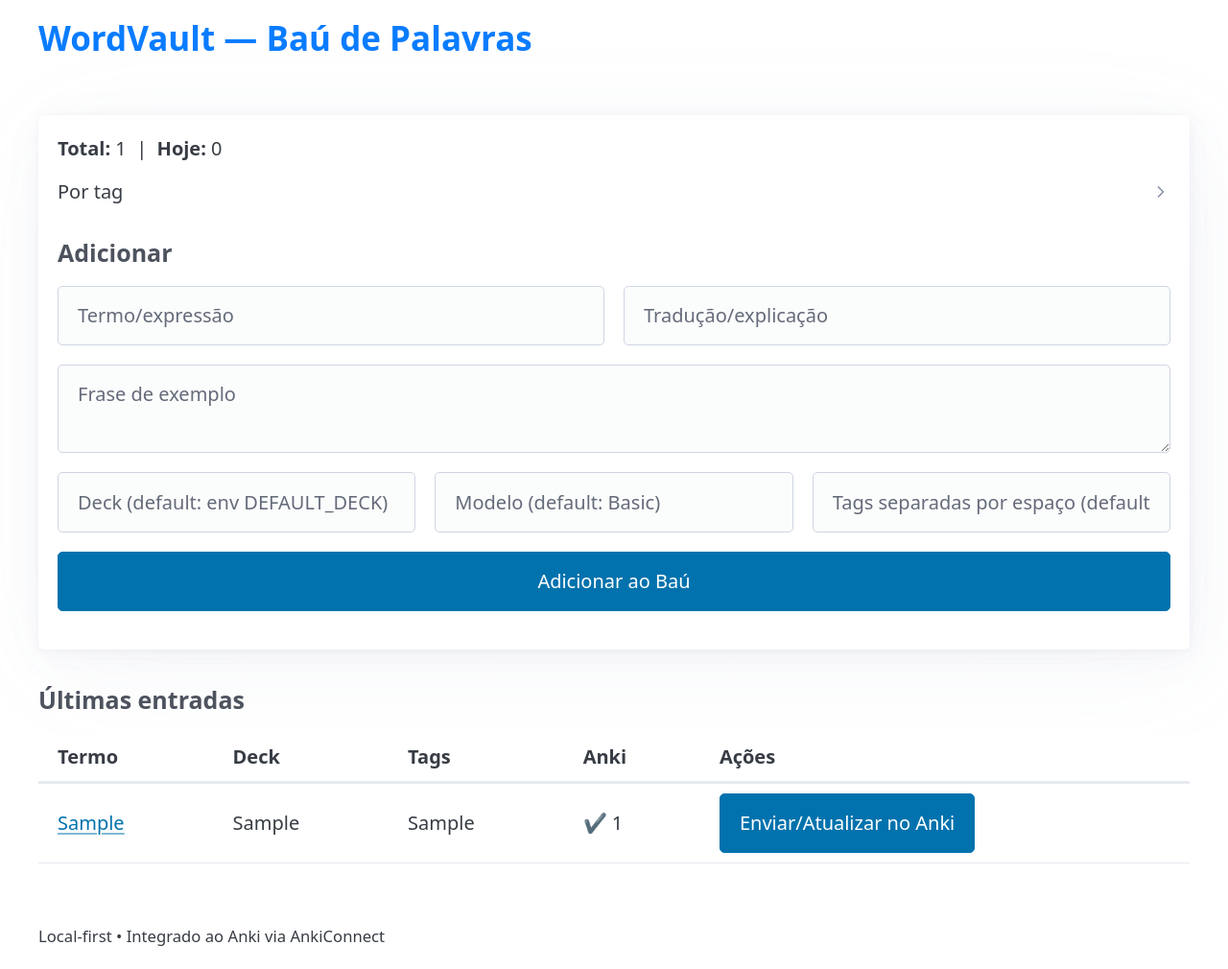
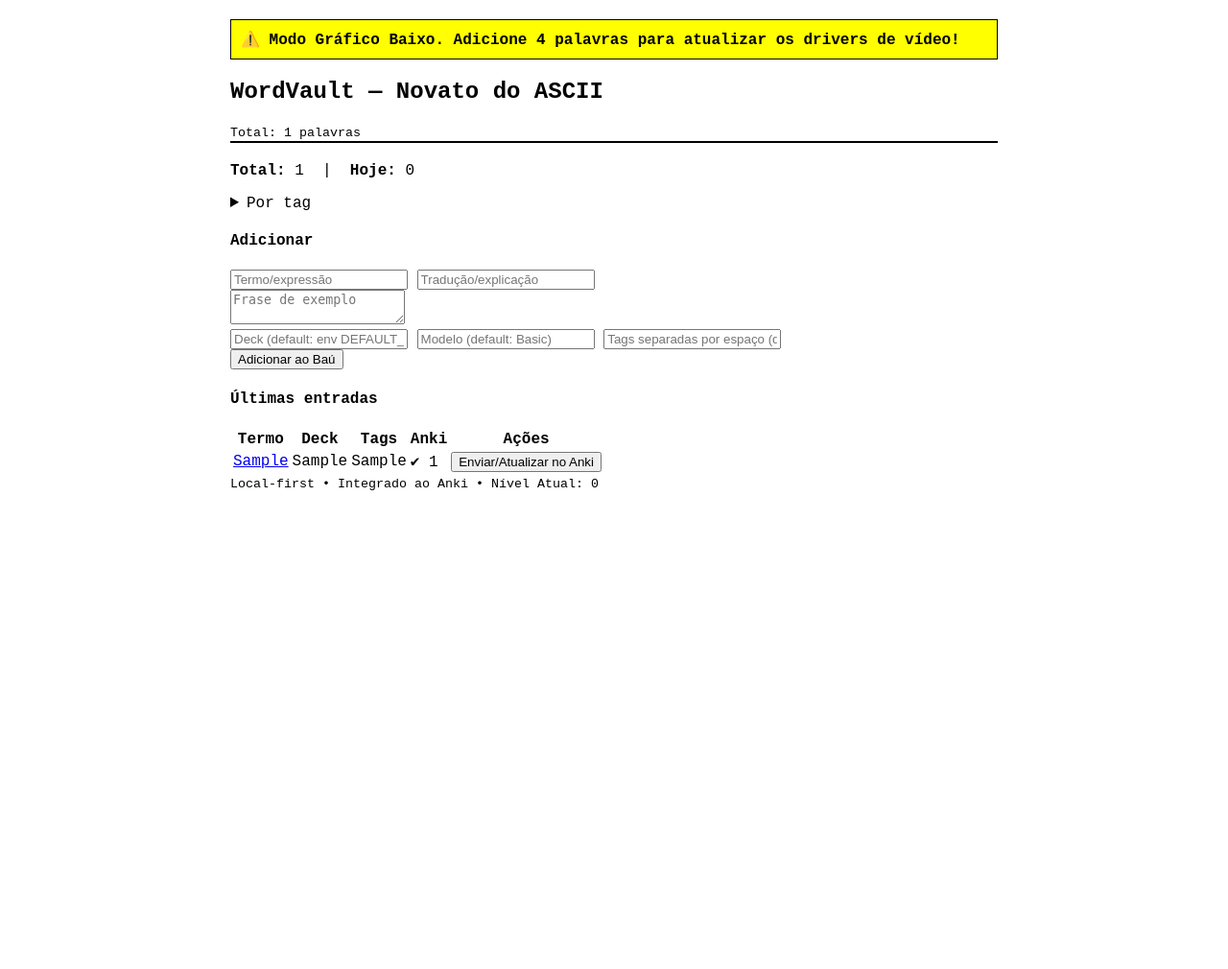
Before and after one commit to IvoDMello/Bau-Anki, a Flask app: page / in a window 1280 px wide. Shown: the whole page at 96% size. After the commit the page ends 511 px from the top, so only its background shows below. Run offline with Flask 3, Linux system fonts and the light colour scheme; tables that the repository leaves empty hold one stand-in row (values such as "Sample post"); some libraries are stand-ins or nearby versions.

Commit message:
Nova configuração de projeto com .gitignore, novo readme e html atualizados

```diff
--- a/app.py
+++ b/app.py
@@ -1,3 +1,4 @@
+from services.gamification import calculate_level
 import os
 from flask import Flask, render_template, request, redirect, url_for, flash
 from flask_sqlalchemy import SQLAlchemy
@@ -29,8 +30,18 @@
     total = S.count_total()
     today = S.count_today()
     by_tag = S.count_by_tag()
+    gamification = calculate_level(total, total)
     entries = Entry.query.order_by(Entry.created_at.desc()).limit(100).all()
-    return render_template("index.html", entries=entries, total=total, today=today, by_tag=by_tag)
+    return render_template(
+        "index.html",
+        entries=entries,
+        total=total,
+        today=today,
+        by_tag=by_tag,
+        gamification=gamification # Passamos o objeto para o HTML
+    )
+
+
 
 @app.post("/add")
 def add():
--- /dev/null
+++ b/services/gamification.py
@@ -0,0 +1,28 @@
+# services/gamification.py
+
+def calculate_level(total_words, unique_words):
+    """
+    Define o nível do usuário baseado no volume de dados.
+    Data Science thinking: Feature Engineering simples.
+    """
+    if total_words < 5:
+        return {
+            "level": 0,
+            "title": "Novato do ASCII",
+            "style_mode": "bare-bones", # Sem CSS, feio
+            "next_goal": 5
+        }
+    elif total_words < 20:
+        return {
+            "level": 1,
+            "title": "Aprendiz de CSS",
+            "style_mode": "basic-css", # CSS Padrão (Pico)
+            "next_goal": 20
+        }
+    else:
+        return {
+            "level": 2,
+            "title": "Mestre do Design",
+            "style_mode": "premium", # Seu CSS customizado bonito
+            "next_goal": None
+        }
--- a/templates/base.html
+++ b/templates/base.html
@@ -2,19 +2,68 @@
 <html lang="pt-br">
 <head>
   <meta charset="utf-8">
-  <title>WordVault (Baú de Palavras)</title>
+  <title>WordVault (Nível {{ gamification.level }})</title>
   <meta name="viewport" content="width=device-width, initial-scale=1">
+
+  {# --- LÓGICA DE EVOLUÇÃO VISUAL --- #}
+
+  {% if gamification.style_mode == 'bare-bones' %}
+    <style>
+      body { font-family: "Courier New", monospace; max-width: 800px; margin: 0 auto; padding: 20px; background-color: #fff; }
+      header { border-bottom: 2px solid black; margin-bottom: 20px; }
+      .badge { border: 1px solid black; padding: 2px; }
+      /* Aviso irritante proposital para motivar o usuário */
+      .upgrade-warning { background: yellow; border: 1px solid black; padding: 10px; font-weight: bold; }
+    </style>
+
+  {% elif gamification.style_mode == 'basic-css' %}
     <link href="https://cdn.jsdelivr.net/npm/@picocss/pico@2/css/pico.min.css" rel="stylesheet">
     <style>
       :root { --brand: #0a7cff; }
       header h2 { color: var(--brand); }
       .badge { display:inline-block; padding:0.2rem 0.5rem; border-radius:999px; background:#eee; }
     </style>
+
+  {% else %}
+    <link href="https://cdn.jsdelivr.net/npm/@picocss/pico@2/css/pico.min.css" rel="stylesheet">
+    <style>
+      :root {
+        --brand: #7952b3;
+        --pico-font-family: system-ui, "Segoe UI", Roboto, Helvetica, Arial, sans-serif;
+        --pico-background-color: #11191f;
+        --pico-color: #fbfbfc;
+      }
+      body { background: linear-gradient(135deg, #11191f 0%, #203a43 100%); min-height: 100vh; }
+      header h2 {
+        background: -webkit-linear-gradient(#eee, #333);
+        background-clip: text;
+        text-shadow: 0 0 10px rgba(0,255,255,0.5);
+        color: var(--brand);
+      }
+      main.container { background: rgba(0,0,0,0.3); padding: 20px; border-radius: 15px; backdrop-filter: blur(5px); }
+      .badge { background: var(--brand); color: white; box-shadow: 0 0 10px var(--brand); }
+    </style>
+  {% endif %}
+
 </head>
 <body class="container">
-  <header><h2>WordVault — Baú de Palavras</h2></header>
+
+  {% if gamification.level < 2 %}
+  <div class="upgrade-warning">
+      ⚠️ Modo Gráfico Baixo. Adicione {{ gamification.next_goal - total }} palavras para atualizar os drivers de vídeo!
+  </div>
+  {% endif %}
+
+  <header>
+      <h2>WordVault — {{ gamification.title }}</h2>
+      <small>Total: {{ total }} palavras</small>
+  </header>
+
   {% for m in get_flashed_messages() %}<div class="alert">{{ m }}</div>{% endfor %}
   <main>{% block content %}{% endblock %}</main>
-  <footer><small>Local-first • Integrado ao Anki via AnkiConnect</small></footer>
+
+  <footer>
+      <small>Local-first • Integrado ao Anki • Nível Atual: {{ gamification.level }}</small>
+  </footer>
 </body>
 </html>
```
Also changed, not shown: README.md, instance/bau.db (deleted), 1 other file. Lines whose indentation alone changed are shown as unchanged.
